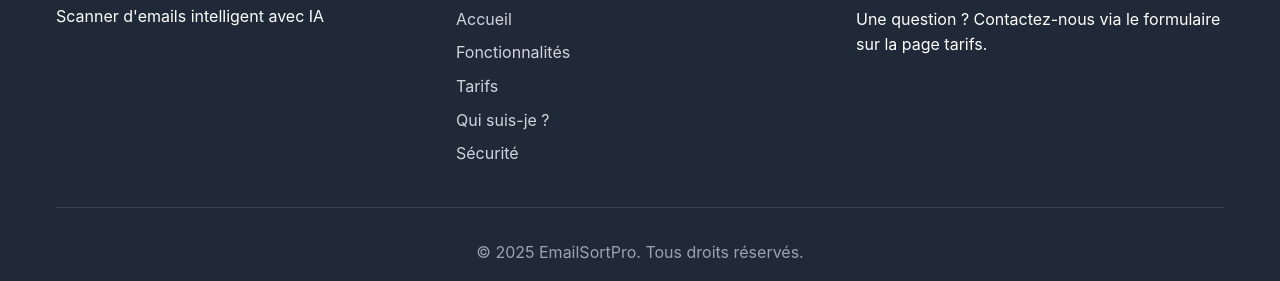
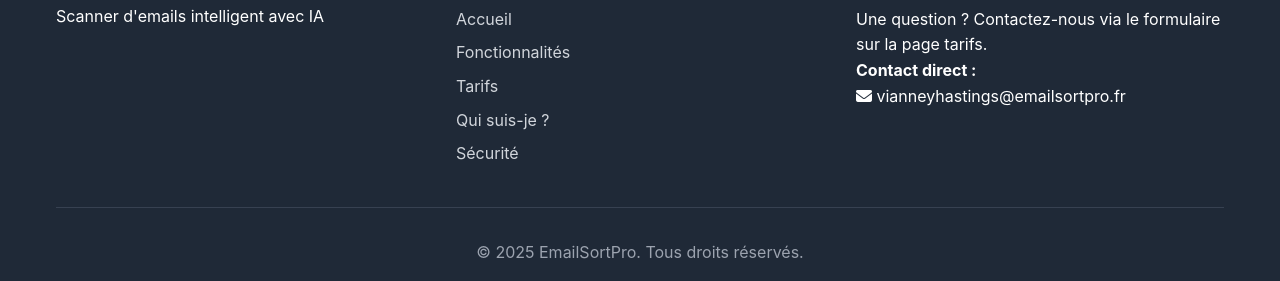
Before and after one commit to EmailSortpro/EmailSortPro-Site-Web, a plain HTML site: page index.html in a window 1280 px wide. Shown: the part 1608-1889 px from the top of the page. Drawn offline with Linux system fonts and the light colour scheme.

Commit message:
Update index.html

```diff
--- a/index.html
+++ b/index.html
@@ -146,6 +146,10 @@
                 <div class="footer-section">
                     <h4>Contact</h4>
                     <p>Une question ? Contactez-nous via le formulaire sur la page tarifs.</p>
+                    <div class="footer-enterprise">
+                        <strong>Contact direct :</strong><br>
+                        <i class="fas fa-envelope"></i> vianneyhastings@emailsortpro.fr
+                    </div>
                 </div>
             </div>
             <div class="footer-bottom">
```
